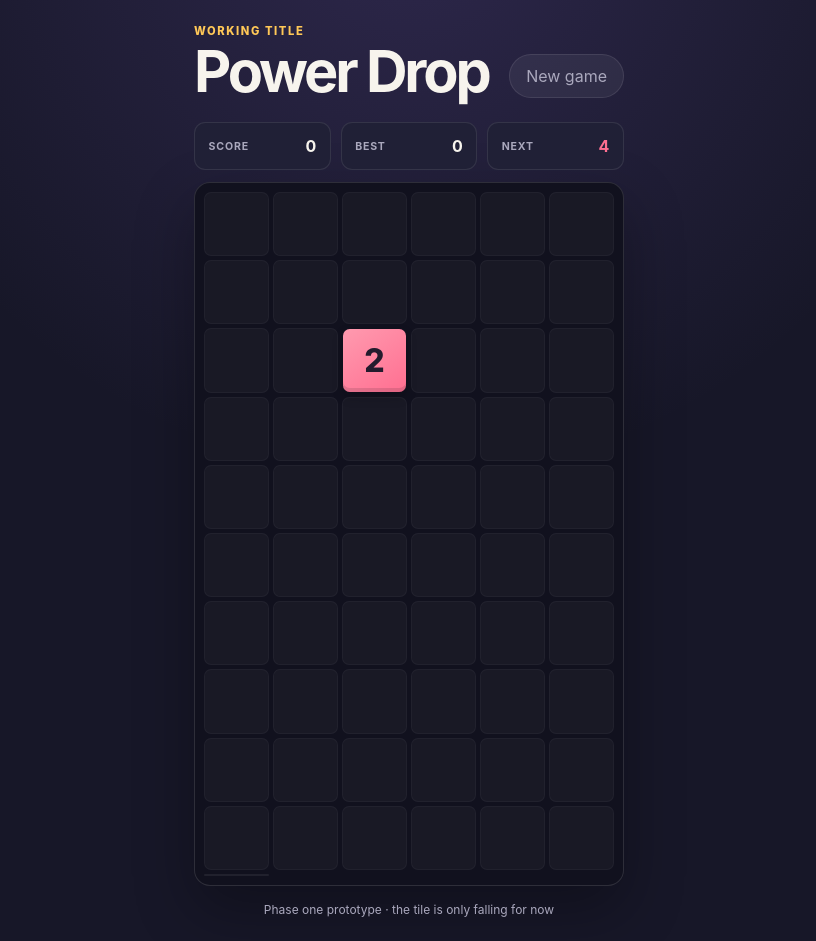
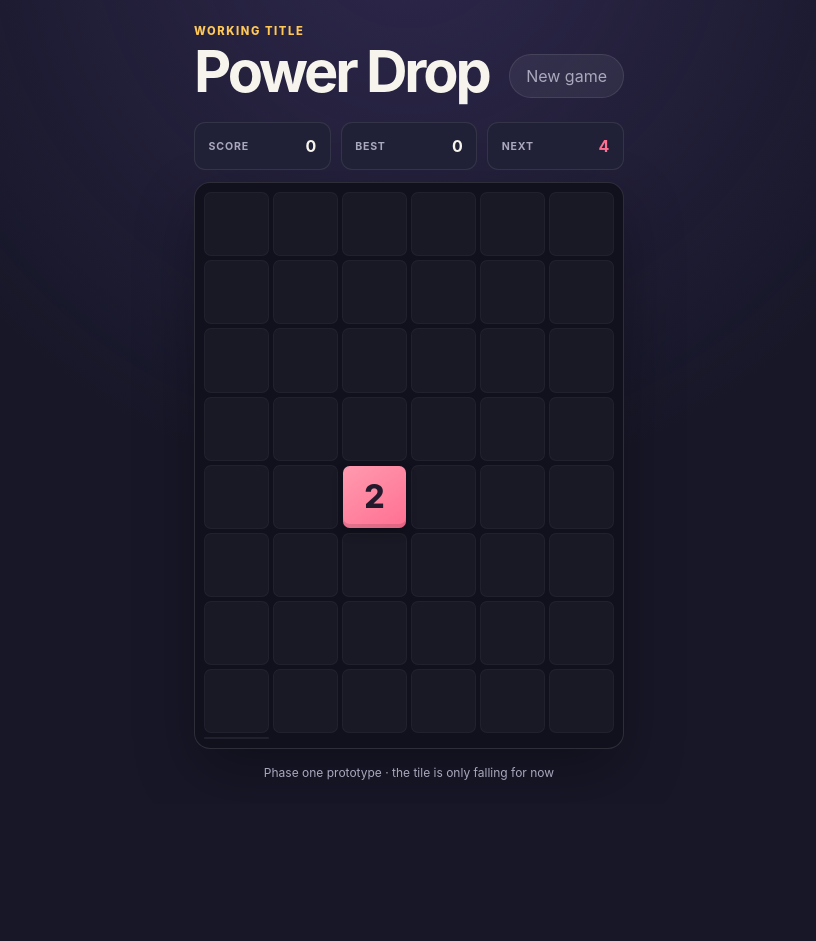
Before and after one commit to bgingell/power-drop, a React (Vite) app: page / in a window 1280 px wide. Shown: the whole page, without its empty margins (231-1047 px from the left). After the commit the page ends 804 px from the top, so only its background shows below. Built offline with nearby package versions, Linux system fonts and the light colour scheme.

Commit message:
Shorten board to eight rows

```diff
--- a/src/App.tsx
+++ b/src/App.tsx
@@ -1,7 +1,7 @@
 import { useEffect, useState } from 'react'
 
 const COLUMNS = 6
-const ROWS = 10
+const ROWS = 8
 const START_COLUMN = 2
 const cells = Array.from({ length: COLUMNS * ROWS })
 
--- a/src/styles.css
+++ b/src/styles.css
@@ -111,7 +111,7 @@ h1 {
   grid-template-rows: repeat(var(--rows), 1fr);
   gap: var(--gap);
   width: 100%;
-  aspect-ratio: 3 / 5;
+  aspect-ratio: 3 / 4;
 }
 
 .board-cell {
```
Also changed, not shown: 2 other files (tests, documents, lock files or other folders).
